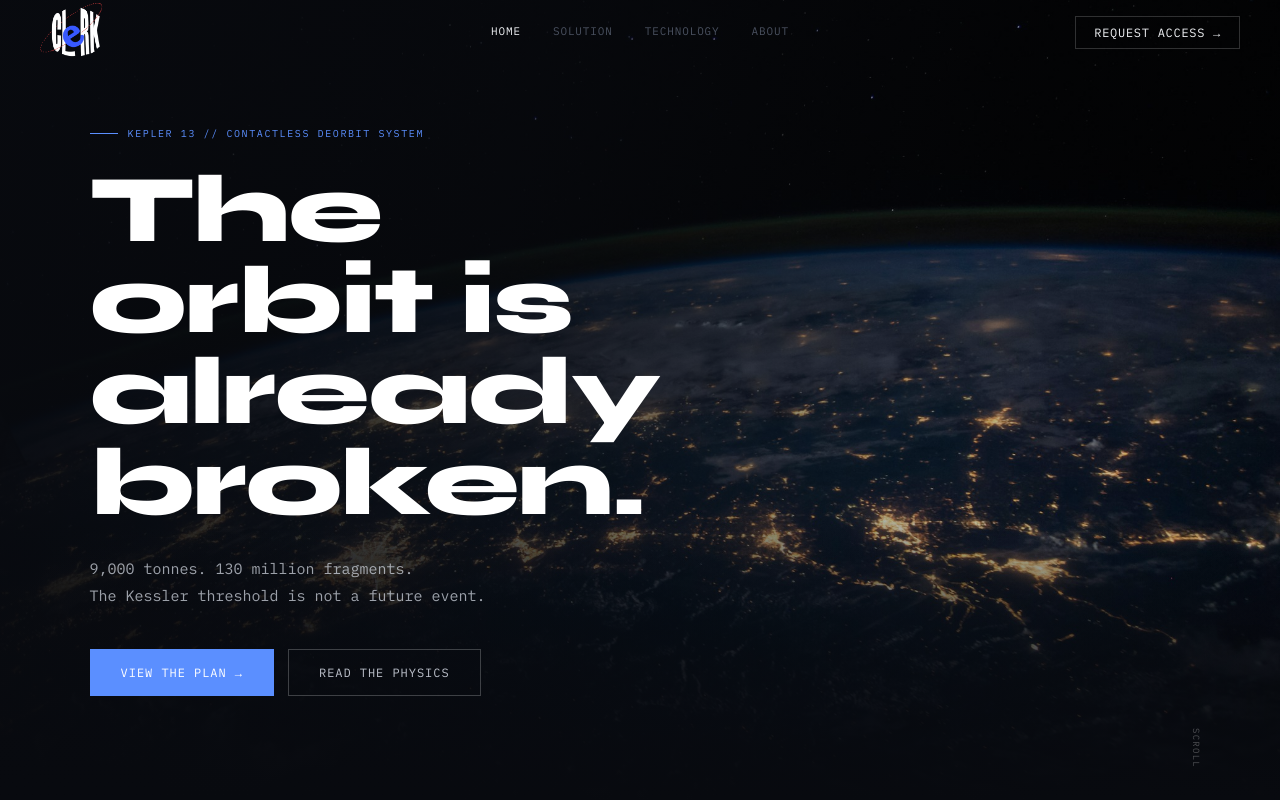
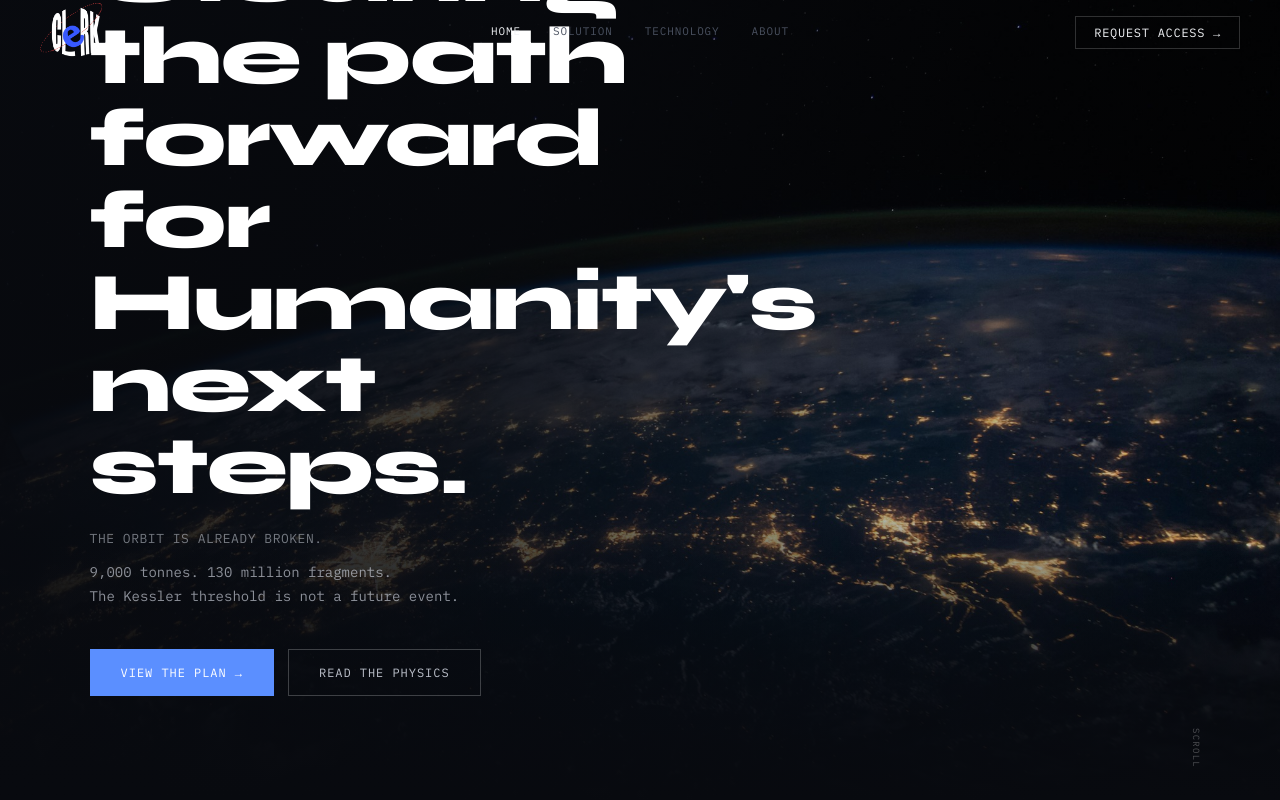
Before and after one commit to mneilxgn/clerk-site, a Next.js app: page / in a window 1280 px wide. Shown: the top 800 px of the page. Built offline with nearby package versions, Linux system fonts and the light colour scheme.

Commit message:
Add vision statement headline to home hero

```diff
--- a/app/page.tsx
+++ b/app/page.tsx
@@ -78,15 +78,23 @@
 
           <h1 style={{
             fontFamily: syne, fontWeight: 800,
-            fontSize: 'clamp(52px, 8vw, 96px)',
-            lineHeight: 0.95, color: '#FFFFFF',
-            marginBottom: '28px', letterSpacing: '-0.02em',
+            fontSize: 'clamp(42px, 6.5vw, 82px)',
+            lineHeight: 1.0, color: '#FFFFFF',
+            marginBottom: '20px', letterSpacing: '-0.02em',
           }}>
-            The orbit is<br />already broken.
+            Clearing the path forward<br />for Humanity&apos;s next steps.
           </h1>
 
           <p style={{
-            fontFamily: mono, fontSize: '15px', color: 'rgba(220,225,235,0.70)',
+            fontFamily: mono, fontSize: '13px', color: 'rgba(220,225,235,0.50)',
+            lineHeight: 1.7, marginBottom: '10px', maxWidth: '440px',
+            letterSpacing: '0.04em', textTransform: 'uppercase' as const,
+          }}>
+            The orbit is already broken.
+          </p>
+
+          <p style={{
+            fontFamily: mono, fontSize: '14px', color: 'rgba(220,225,235,0.62)',
             lineHeight: 1.75, marginBottom: '40px', maxWidth: '440px',
           }}>
             9,000 tonnes. 130 million fragments.<br />
```
